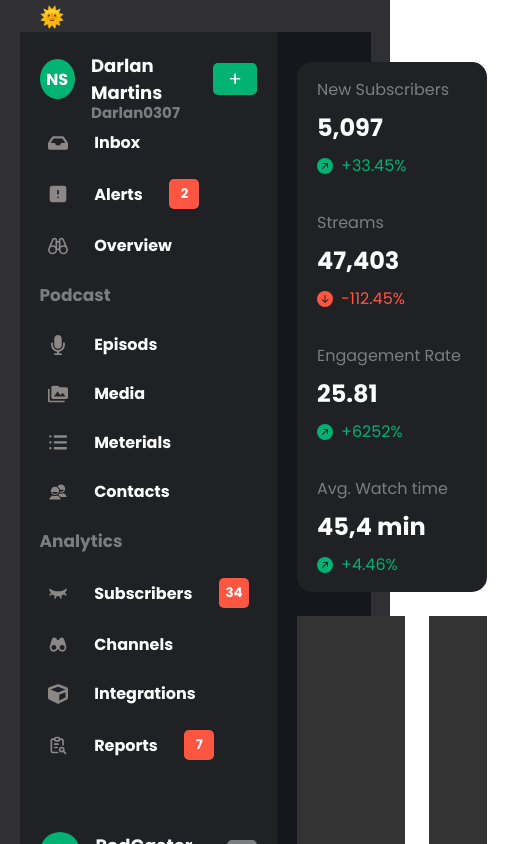
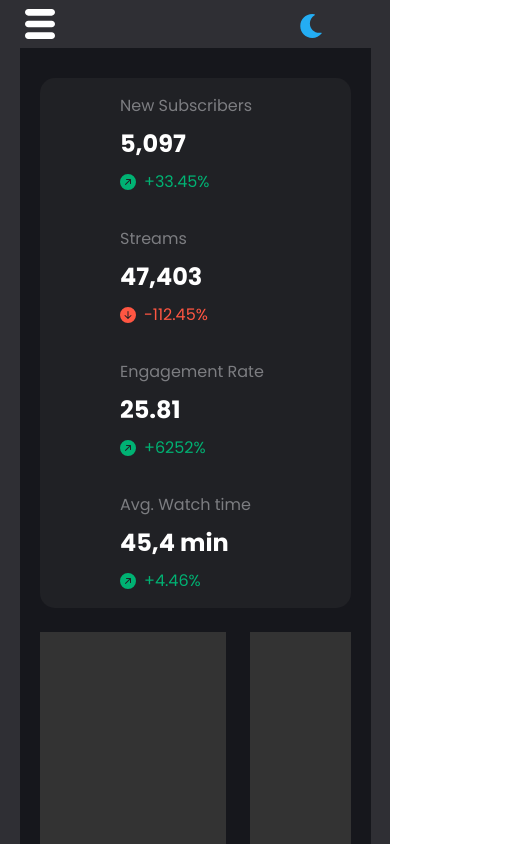
Before and after one commit to Darlan0307/Dashboard_React_Typescript, a React (Vite) app: page / in a window 390 px wide. Shown: the top 844 px of the page, 507 px wide, since content can reach past the window. Built offline with nearby package versions, Linux system fonts and the light colour scheme.

Commit message:
:iphone: responsividade do menu

```diff
--- a/src/components/Dashboard/index.tsx
+++ b/src/components/Dashboard/index.tsx
@@ -2,6 +2,7 @@ import { UseTheme } from "../../context/ThemeContext"
 import InfoDashboard from "../InfoDashboard"
 import Navbar from "../Navbar"
 import './styles.scss'
+import { FaSun,FaMoon } from "react-icons/fa";
 
 const Dashboard = () => {
 
@@ -12,9 +13,13 @@ const Dashboard = () => {
       <main className={`dashboard ${isDark ? 'dashboard-dark' : 'dashboard-light'}`}>
         <Navbar/>
         <InfoDashboard/>
-        <button id="togle-theme"
+
+        <button
         onClick={togleTheme}
-        >🌞</button>
+        className={`togle-theme ${isDark ? 'moon' : 'sun'}`}
+        >
+          {isDark ?<FaMoon/> : <FaSun/>}
+        </button>
       </main>
       <div className={`body ${isDark ? 'body-dark' : 'body-light'}`}></div>
     </div>
--- a/src/components/Dashboard/styles.scss
+++ b/src/components/Dashboard/styles.scss
@@ -1,18 +1,26 @@
-#togle-theme{
+.togle-theme{
   position: absolute;
   border: none;
   background-color: transparent;
   top: -1.5em;
-  left: 1em;
-  font-size: 20px;
+  right: 2em;
+  font-size: 24px;
   cursor: pointer;
+}
+
+.moon{
+  color: #24adf3;
+}
+
+.sun{
+  color: #f7621c;
 }
 
 .container{
   min-height: 100vh;
   display: grid;
   place-content: center;
-  padding: 2em 20px;
+  padding: 3em 20px;
 }
 
 .dashboard{
--- a/src/components/Estatistic/styles.scss
+++ b/src/components/Estatistic/styles.scss
@@ -1,4 +1,5 @@
 .estatistic{
+  transition: all .5s ease, opacity .2s linear;
   display: flex;
   background-color: #ffffff;
   padding: 15px 20px;
--- a/src/components/Navbar/index.tsx
+++ b/src/components/Navbar/index.tsx
@@ -9,6 +9,9 @@ import { IoMdContacts } from "react-icons/io";
 import { RiEyeCloseFill } from "react-icons/ri";
 import { BiSolidBinoculars } from "react-icons/bi";
 import { CiMenuKebab } from "react-icons/ci";
+import { TiThMenu } from "react-icons/ti";
+import { IoCloseCircleSharp } from "react-icons/io5";
+import { useEffect, useRef, useState } from 'react';
 
 const linksHome = [
   {
@@ -87,10 +90,47 @@ const linksAnalytics = [
 
 const Navbar = () => {
 
+  const ref = useRef<HTMLDivElement | null>(null)
+  const [isMobile,setIsMobile] = useState(false)
+  const [isMenuOpen,setIsMenuOpen] = useState(false)
   const {isDark} = UseTheme()
 
+  useEffect(()=>{
+    function handleResize(){
+      if(window.innerWidth < 1100){
+        if(ref.current){
+          ref.current.classList.add('navbar-mobile')
+          setIsMobile(true)
+        }
+      }else{
+        if(ref.current){
+          ref.current.classList.remove('navbar-mobile')
+          setIsMobile(false)
+        }
+      }
+    }
+
+    handleResize()
+
+    return ()=> window.removeEventListener('resize',handleResize)
+  })
+
+  const togleWidthMenu = () =>{
+    ref.current?.classList.toggle('open')
+    setIsMenuOpen(prevState => !prevState)
+  }
+
   return (
-    <div className={`navbar ${isDark ? 'navbar-dark' : 'navbar-light'}`}>
+    <div className={`navbar ${isDark ? 'navbar-dark' : 'navbar-light'}`} ref={ref}>
+
+      {isMobile && (
+        <button
+        className={`menu ${isDark ? 'menu-dark' : 'menu-light'}`}
+        onClick={togleWidthMenu}
+        >
+          {!isMenuOpen ? <TiThMenu/> : <IoCloseCircleSharp/>}
+        </button>
+      )}
       <section className='profile'>
         <div>
           <span>NS</span>
--- a/src/components/Navbar/styles.scss
+++ b/src/components/Navbar/styles.scss
@@ -6,6 +6,7 @@
   display: flex;
   flex-direction: column;
   gap: 1em;
+  position: relative;
   .profile{
     display: flex;
     justify-content: space-between;
@@ -100,6 +101,47 @@
     font-size: 17px;
   }
 }
+
+// Responsividade do navbar
+
+.navbar-mobile{
+  position: absolute;
+  top: 0;
+  left: -500px;
+
+ transition: all .5s;
+}
+
+.open{
+  left: 0;
+}
+
+.menu{
+ position: fixed;
+ top: 0em;
+ left: 1.5em;
+ background-color: transparent;
+ border: none;
+ font-size: 40px;
+ color: #8b8787;
+ transition: all .5s;
+}
+
+.menu-dark{
+  color: white;
+}
+
+.menu-light{
+  color: #8b8787;
+}
+
+@media (max-width:600px){
+  .menu{
+    left: .5em;
+  }
+}
+
+
 
 .navbar-dark{
   background-color: #202125;
```
